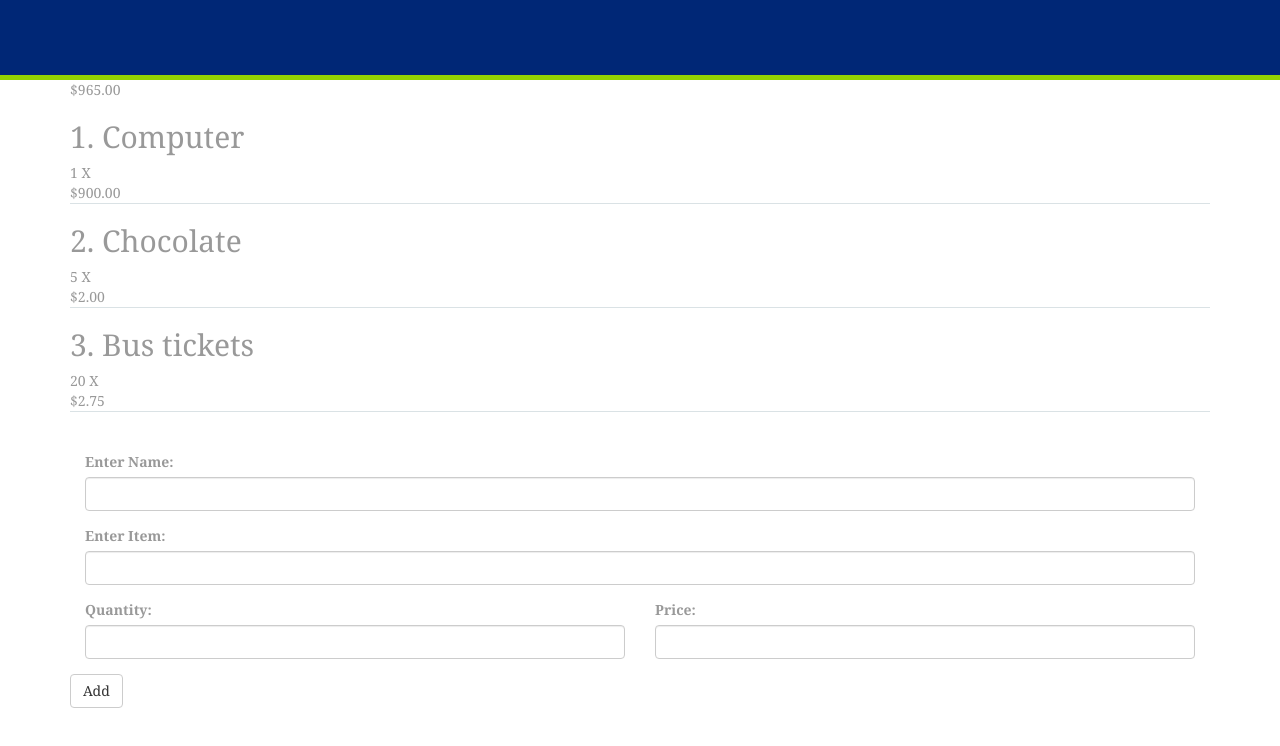
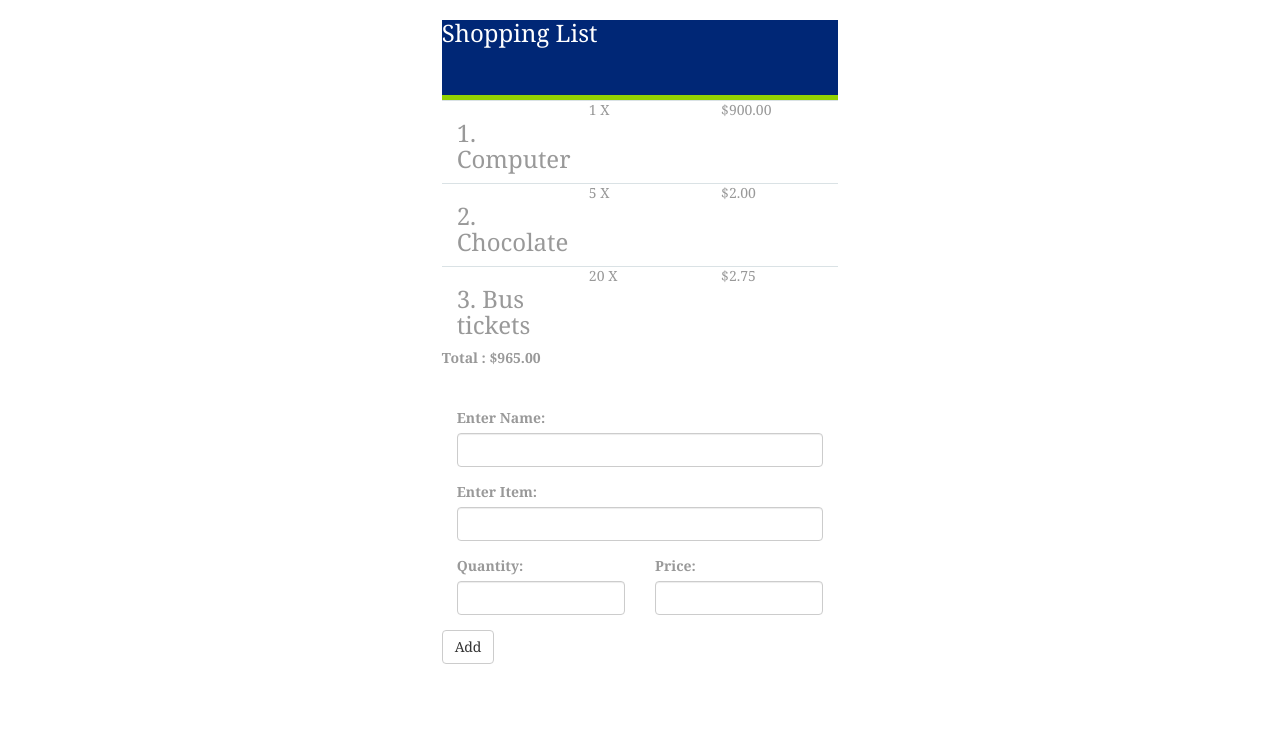
Before and after one commit to hanskurn/LunchAndCode, a plain HTML site: page index.html in a window 1280 px wide. Drawn offline with nearby package versions, Linux system fonts and the light colour scheme.

Commit message:
some front end fixups

```diff
--- a/index.html
+++ b/index.html
@@ -33,31 +33,34 @@
 		.goal_container
 		{
 			border-bottom:1px solid #DAE2E5;
+			clear:both;
 		}
 	</style>
 
 	<body ng-app="ShoppingList">
+		<div class="container col-md-4 col-md-offset-4">
 			<div ng-controller="ListController as ctlr">
 				<div class="blue_header">
 
-					<div class="container">
-						<h3>{{ctlr.name}}</h3>
-					</div>
+							<h3>{{ctlr.name}} Shopping List</h3>
+
 
 				</div>
 
-			<div class="container">
 				<div>
-					{{ctlr.calculateTotal() | currency:'$':2}}
+
+						<div class="goal_container" ng-repeat="shoppingItem in ctlr.shoppingList track by $index">
+							<div class="col-md-4"><h3>{{$index+1}}. {{shoppingItem.item}}</h3></div>
+							<div class="col-md-4">{{shoppingItem.quantity}} X </div>
+							<div class="col-md-4">{{shoppingItem.price | currency:'$':2}}</div>
 						</div>
-					<div class="goal_container" ng-repeat="shoppingItem in ctlr.shoppingList track by $index">
-						<h2>{{$index+1}}. {{shoppingItem.item}}</h2>
-						<div>{{shoppingItem.quantity}} X </div>
-						<div>{{shoppingItem.price | currency:'$':2}}</div>
+
+						<div style="clear:both; text-right">
+						<strong> Total : {{ctlr.calculateTotal() | currency:'$':2}}</strong>
 						</div>
 				</div>
 
-			<div class="container">
+				<div>
 
 					<br/>
 					<br/>
@@ -85,7 +88,7 @@
 					</div>
 				</div>
 			</div>
-
+</div>
 	</body>
 
 </html>
```
Lines whose indentation alone changed are shown as unchanged.
